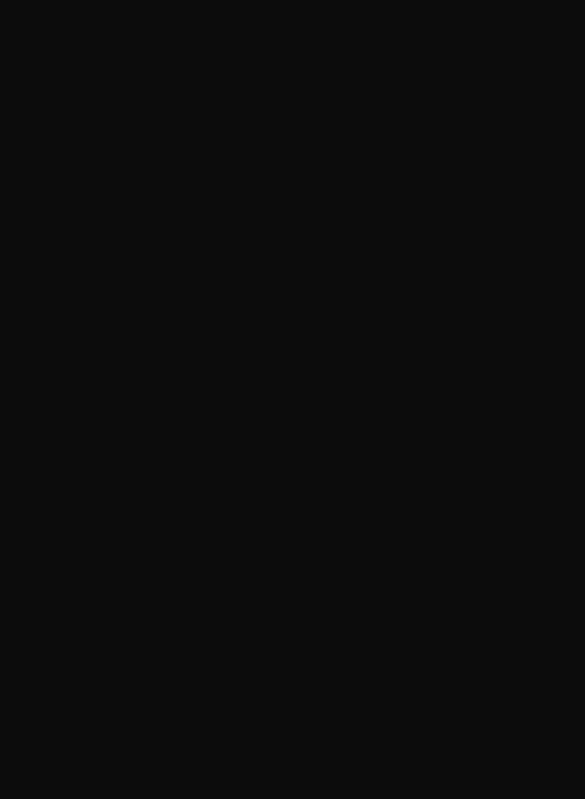
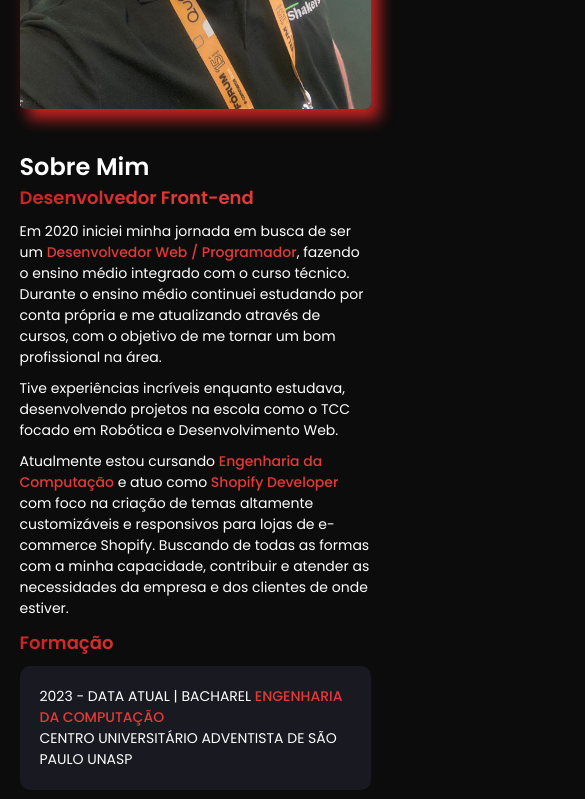
Before and after one commit to PedroFiel/Portfolio-PedroFiel, a React (Vite) app: page / in a window 390 px wide. Shown: the part 1156-1955 px from the top of the page, 585 px wide, since content can reach past the window. Before the commit the page ends 844 px from the top, so only its background shows below. Built offline with nearby package versions, Linux system fonts and the light colour scheme.

Commit message:
fix:  update AboutMe and Introduction styles for improved responsiveness and layout adjustments

```diff
--- a/src/components/AboutMe/style.css
+++ b/src/components/AboutMe/style.css
@@ -4,8 +4,8 @@
 
     .about-me__container {
         display: flex;
-        flex-direction: row;
-        gap: 2rem;
+        flex-direction: column;
+        gap: clamp(4rem, 4.16666vw, 8rem);
         justify-content: space-between;
         align-items: center;
         max-width: var(--page-width);
@@ -13,9 +13,14 @@
         height: 100%;
         margin: 0 auto;
 
+        @media screen and (min-width: 1024px) {
+            display: grid;
+            grid-template-columns: minmax(0, 1.2fr) minmax(0, 2fr);
+            grid-template-rows: minmax(0, 1fr);
+        }
 
         .about-me__image {
-            width: 35%;
+            width: 100%;
             height: auto;
             border-radius: 0.5rem;
             overflow: hidden;
@@ -30,7 +35,7 @@
         }
 
         .about-me__information {
-            width: 60%;
+            width: 100%;
             display: flex;
             flex-direction: column;
             gap: 1rem;
@@ -45,13 +50,13 @@
                     flex-direction: column;
 
                     h2 {
-                        font-size: 3.6rem;
+                        font-size: clamp(2.4rem, 1.875vw, 3.6rem);
                         font-weight: var(--font-weight-semi-bold);
                         color: var(--white-color);
                     }
 
                     h3 {
-                        font-size: 2.6rem;
+                        font-size: clamp(1.8rem, 1.35416vw, 2.6rem);
                         font-weight: var(--font-weight-semi-bold);
                         background: linear-gradient(to right, #c82424, #e43939, #d43e3e);
                         -webkit-background-clip: text;
@@ -67,7 +72,7 @@
                     gap: 1rem;
 
                     p {
-                        font-size: 1.6rem;
+                        font-size: clamp(1.4rem, 0.83333vw, 1.6rem);
                         font-weight: var(--font-weight-normal);
                         color: var(--white-color);
 
@@ -86,7 +91,7 @@
 
                 .about-me__formation-header {
                     h3 {
-                        font-size: 2.6rem;
+                        font-size: clamp(1.8rem, 1.35416vw, 2.6rem);
                         font-weight: var(--font-weight-semi-bold);
                         background: linear-gradient(to right, #c82424, #e43939, #d43e3e);
                         -webkit-background-clip: text;
@@ -105,11 +110,11 @@
                         display: flex;
                         flex-direction: column;
                         background-color: var(--secondary-color);
-                        padding: 3rem;
+                        padding: clamp(2rem, 1.5625vw, 3rem);
                         border-radius: 1rem;
 
                         p {
-                            font-size: 1.6rem;
+                            font-size: clamp(1.4rem, 0.83333vw, 1.6rem);
                             font-weight: var(--font-weight-normal);
                             color: var(--white-color);
                             text-transform: uppercase;
--- a/src/components/Introduction/style.css
+++ b/src/components/Introduction/style.css
@@ -6,7 +6,7 @@
         display: flex;
         flex-direction: column;
         align-items: center;
-        gap: 2rem;
+        gap: clamp(3rem, 2.08333vw, 4rem);
         max-width: var(--page-width);
         width: 100%;
         height: 100%;
--- a/src/pages/home/index.jsx
+++ b/src/pages/home/index.jsx
@@ -13,9 +13,9 @@ function Home() {
         <>
             <Header />
             <Introduction />
-            {/* <AboutMe />
+            <AboutMe />
             <Skills />
-            <Experience />
+            {/* <Experience />
             <Projects />
             <ScrollToTop />
             <Footer /> */}
```
